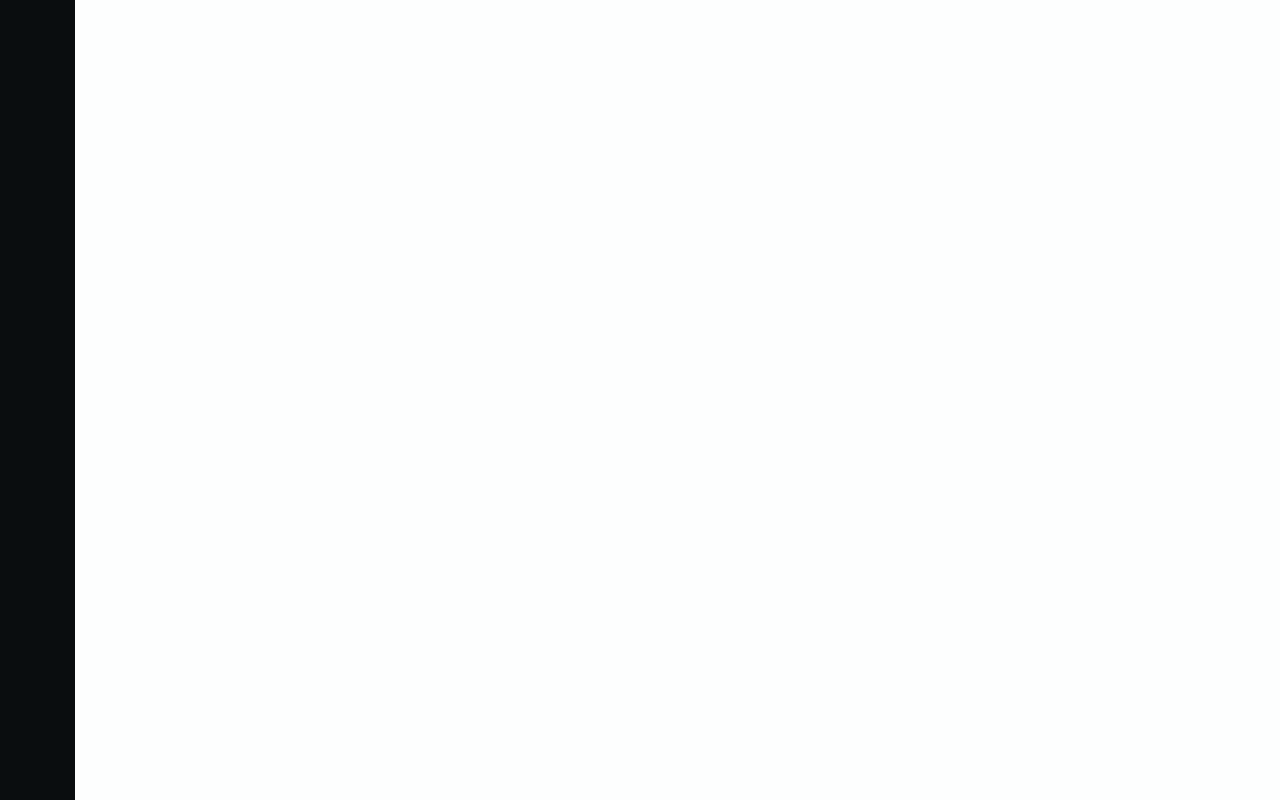
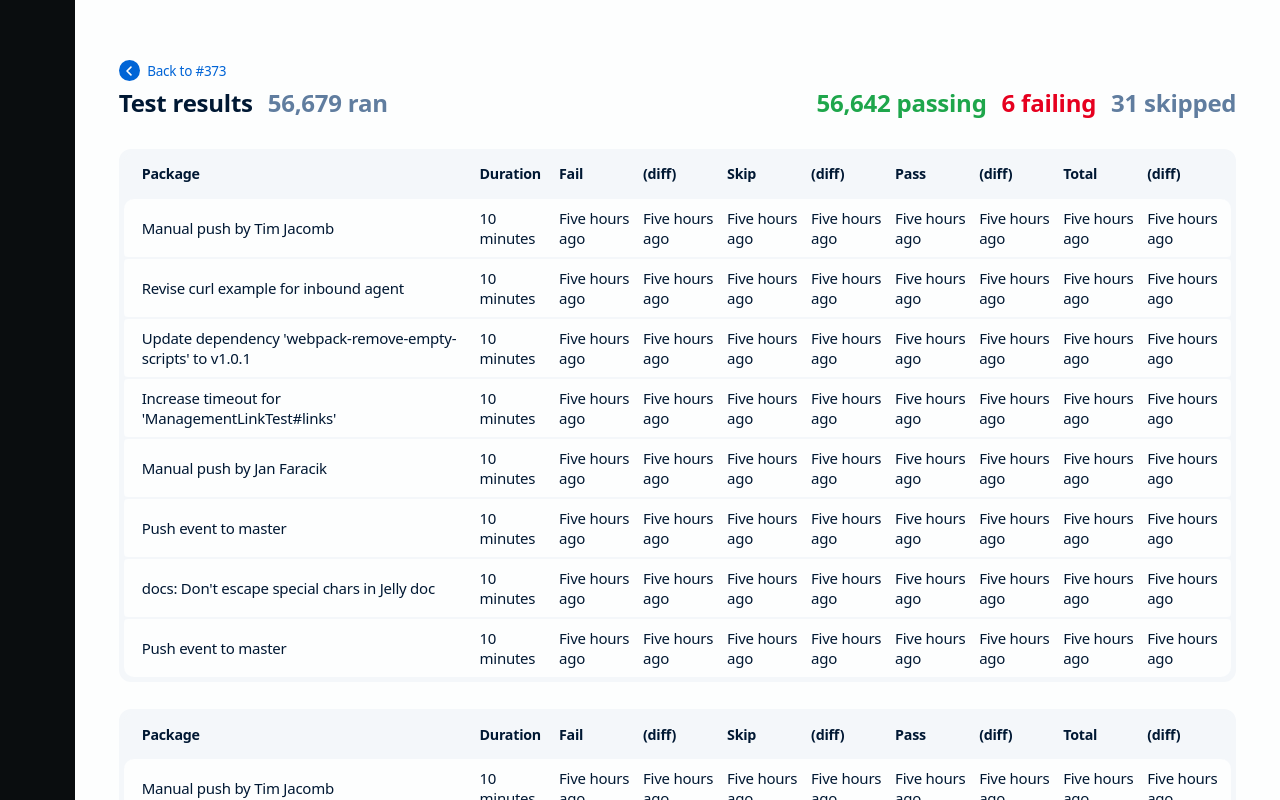
Before and after one commit to jenkinsci/jenkins-prototype, a React (Create React App) app: page /project/build/373/test-results in a window 1280 px wide. Before the commit this address had no page. Built offline with nearby package versions, Linux system fonts and the light colour scheme; some icons are missing.

Commit message:
Stageview now uses mock data, add more expanded views

```diff
--- a/src/App.jsx
+++ b/src/App.jsx
@@ -32,6 +32,8 @@ import {default as props} from "./data/tooltips";
 import Builds from "./components/panels/Builds";
 import BuildHistoryPage from "./pages/project/BuildHistoryPage";
 import ScrollToTop from "./components/ScrollToTop";
+import TestResultsPage from "./pages/project/TestResults";
+import TestCoveragePage from "./pages/project/TestCoverage";
 
 function App() {
 
@@ -150,11 +152,12 @@ function App() {
             <Route path="/people" element={<People/>} />
             <Route path="/build-monitor" element={<BuildMonitor/>} />
             <Route path="/project/configure" element={<ProjectSettings/>} />
-            <Route path="/project/build/console" element={<ConsolePage/>} />
-            <Route path="/project/build" element={<Build/>} />
             <Route path="/project/stageview" element={<StageviewPage />} />
             <Route path="/project/build-history" element={<BuildHistoryPage />} />
             <Route path="/project/build/:number" element={<Build/>} />
+            <Route path="/project/build/:number/console" element={<ConsolePage/>} />
+            <Route path="/project/build/:number/test-results" element={<TestResultsPage />} />
+            <Route path="/project/build/:number/test-coverage" element={<TestCoveragePage />} />
             <Route path="/project" element={<Project/>} />
             <Route path="/" element={<Dashboard/>} />
           </Routes>
--- a/src/components/BuildTable.jsx
+++ b/src/components/BuildTable.jsx
@@ -41,11 +41,11 @@ export default function BuildTable({projects}) {
               </td>
               <td width="20%">
                 {item.lastSuccess}
-                <Link to={"/project/build"} className={"app-tag"}>#1337</Link>
+                <Link to={"/project/build/375"} className={"app-tag"}>#1337</Link>
               </td>
               <td width="20%">
                 {item.lastFailure}
-                <Link to={"/project/build"} className={"app-tag"}>#1336</Link>
+                <Link to={"/project/build/375"} className={"app-tag"}>#1336</Link>
               </td>
               <td width="15%">{item.lastDuration}</td>
               <td className="jenkins-table-icon-host">
--- a/src/components/Card.jsx
+++ b/src/components/Card.jsx
@@ -3,9 +3,9 @@ import tippyProps from "../data/tooltips";
 import {Link} from "react-router-dom";
 import ResizeOutline from "./icons/ResizeOutline";
 
-export default function Card({title, children, expandable, expandableLink}) {
+export default function Card({title, children, expandable, expandableLink, size}) {
   return (
-    <div className={"jenkins-cards__item"}>
+    <div className={`jenkins-cards__item ${size === "wide" ? "jenkins-cards__item--wide" : ""}`}>
       {title &&
         <p className="jenkins-cards__item__title">
           { title }
--- a/src/pages/Build.jsx
+++ b/src/pages/Build.jsx
@@ -35,13 +35,13 @@ function Build() {
         <Link to={"/project"} className={"jenkins-breadcrumb"}>Core</Link>
         <Link to={"/project"} className={"jenkins-breadcrumb"}>Jenkins</Link>
         <Link to={"/project"} className={"jenkins-breadcrumb"}>master</Link>
-        <Link to={"/project/build"} className={"jenkins-breadcrumb"}>#{build.name}</Link>
+        <Link to={"/project/build/" + number} className={"jenkins-breadcrumb"}>#{build.name}</Link>
       </div>
       <div className="jenkins-app-bar jenkins-app-bar--responsive">
         <div className={"jenkins-app-bar__content"}>
           <h1 className={"jenkins-project-heading"}>
             {build.state}
-            Build #{build.name}
+            {build.message}
           </h1>
         </div>
         <div className={"jenkins-app-bar__controls"}>
@@ -80,7 +80,7 @@ function Build() {
                   </a>
                 </Tippy>
                 <Tippy content="Expand" {...tippyProps}>
-                  <Link to="/project/build/console">
+                  <Link to={`/project/build/${number}/console`}>
                     <ResizeOutline />
                   </Link>
                 </Tippy>
@@ -134,7 +134,7 @@ function Build() {
           <a className={"jenkins-link"} style={{display: "flex", marginBottom: "1rem"}}>jenkins-core-2.370-rc32873.a_643d8fefa_72.jar</a>
           <a className={"jenkins-link"} style={{display: "flex", marginBottom: "1rem"}}>jenkins-core-2.370-rc32873.a_643d8fefa_72.pom</a>
         </Card>
-        <Card title={"Test results"} expandable={true}>
+        <Card title={"Test results"} expandable={true} expandableLink={"test-results"}>
           <div className={"app-linting-card"}>
             <CheckmarkDoneOutline />
             <p>All tests passed</p>
@@ -142,7 +142,7 @@ function Build() {
             <p>Took 15 hours</p>
           </div>
         </Card>
-        <Card title={"Test coverage"} expandable={true}>
+        <Card title={"Test coverage"} expandable={true} expandableLink={"test-coverage"}>
           <p>Project Coverage:</p>
           <p>Line: 47.70% (-0.05%)</p>
           <p>Branch: 59.83% (-0.05%)</p>
--- a/src/pages/project/BuildHistoryPage.jsx
+++ b/src/pages/project/BuildHistoryPage.jsx
@@ -71,7 +71,7 @@ export default function BuildHistoryPage() {
 
                 <td>
                   <div className={"jenkins-table-centerer"}>
-                    <Link className={"jenkins-link"} to={"/project/build"}>
+                    <Link className={"jenkins-link"} to={"/project/build/" + build.name}>
                       #{build.name}
                     </Link>
                   </div>
@@ -79,7 +79,7 @@ export default function BuildHistoryPage() {
 
                 <td>
                   <div className={"jenkins-table-centerer"}>
-                    <Link className={"jenkins-link"}  to={"/project/build"}>
+                    <Link className={"jenkins-link"}  to={"/project/build" + build.name}>
                       {build.commit}
                     </Link>
                   </div>
--- a/src/pages/project/ConsolePage.jsx
+++ b/src/pages/project/ConsolePage.jsx
@@ -1,12 +1,15 @@
-import {Link} from "react-router-dom";
+import {Link, useParams} from "react-router-dom";
 import {CopyOutline, DownloadOutline, SearchOutline} from "react-ionicons";
 import TerminalText from "../../terminal";
+import builds from "../../data/builds";
 
 export default function ConsolePage() {
+  let { number } = useParams();
+
   return (
     <div className={"app-console-page app-console-colors"}>
       <div className={"app-console-page__inner"}>
-        <Link className={"app-back-link"} to={"/project/build"}>Back to Build 374</Link>
+        <Link className={"app-back-link"} to={"/project/build/" + number}>Back to #{number}</Link>
         <div className="jenkins-app-bar jenkins-app-bar--sticky">
           <div className={"jenkins-app-bar__content"}>
             <h1 className={"jenkins-project-heading"}>
--- /dev/null
+++ b/src/pages/project/TestCoverage.jsx
@@ -0,0 +1,22 @@
+import {Link, useParams} from "react-router-dom";
+import builds from "../../data/builds";
+
+export default function TestCoveragePage() {
+  let { number } = useParams();
+  const build = builds.find(b => b.name === number);
+
+  return (
+    <div className={"jenkins-body"}>
+      <Link className={"app-back-link"} to={"/project/build/" + number}>Back to #{number}</Link>
+      <div className="jenkins-app-bar jenkins-app-bar--sticky">
+        <div className={"jenkins-app-bar__content"}>
+          <h1>
+            Test coverage
+            <span style={{color: "var(--color-secondary)", marginLeft: "1rem"}}>
+            </span>
+          </h1>
+        </div>
+      </div>
+    </div>
+  );
+}
--- /dev/null
+++ b/src/pages/project/TestResults.jsx
@@ -0,0 +1,186 @@
+import {Link, useParams} from "react-router-dom";
+import {LogoGithub, SearchOutline, ShieldOutline} from "react-ionicons";
+import builds from "../../data/builds";
+import Overflow from "../../components/Overflow";
+
+export default function TestResultsPage() {
+  let { number } = useParams();
+  const build = builds.find(b => b.name === number);
+
+  return (
+    <div className={"jenkins-body"}>
+      <Link className={"app-back-link"} to={"/project/build/" + number}>Back to #{number}</Link>
+      <div className="jenkins-app-bar jenkins-app-bar--sticky">
+        <div className={"jenkins-app-bar__content"}>
+          <h1>
+            Test results
+            <span style={{color: "var(--color-secondary)", marginLeft: "1rem"}}>
+              56,679 ran
+            </span>
+          </h1>
+        </div>
+        <div className={"jenkins-app-bar__controls"}>
+          <h1 style={{color: "var(--green)"}}>
+            56,642 passing
+          </h1>
+          <h1 style={{color: "var(--red)"}}>
+            6 failing
+          </h1>
+          <h1 style={{color: "var(--color-secondary)"}}>
+            31 skipped
+          </h1>
+        </div>
+      </div>
+
+      <table className={"jenkins-table"}>
+        <thead>
+        <tr>
+          <th>
+            Package
+          </th>
+          <th>
+            Duration
+          </th>
+          <th>
+            Fail
+          </th>
+          <th>
+            (diff)
+          </th>
+          <th>
+            Skip
+          </th>
+          <th>
+            (diff)
+          </th>
+          <th>
+            Pass
+          </th>
+          <th>
+            (diff)
+          </th>
+          <th>
+            Total
+          </th>
+          <th>
+            (diff)
+          </th>
+        </tr>
+        </thead>
+        <tbody>
+        {builds.map(build => {
+          return (
+            <tr>
+              <td>
+                {build.message}
+              </td>
+              <td>
+                10 minutes
+              </td>
+              <td>
+                Five hours ago
+              </td>
+              <td>
+                Five hours ago
+              </td>
+              <td>
+                Five hours ago
+              </td>
+              <td>
+                Five hours ago
+              </td>
+              <td>
+                Five hours ago
+              </td>
+              <td>
+                Five hours ago
+              </td>
+              <td>
+                Five hours ago
+              </td>
+              <td>
+                Five hours ago
+              </td>
+            </tr>
+          )
+        })}
+        </tbody>
+      </table>
+
+      <table className={"jenkins-table"}>
+        <thead>
+          <tr>
+            <th>
+              Package
+            </th>
+            <th>
+              Duration
+            </th>
+            <th>
+              Fail
+            </th>
+            <th>
+              (diff)
+            </th>
+            <th>
+              Skip
+            </th>
+            <th>
+              (diff)
+            </th>
+            <th>
+              Pass
+            </th>
+            <th>
+              (diff)
+            </th>
+            <th>
+              Total
+            </th>
+            <th>
+              (diff)
+            </th>
+          </tr>
+        </thead>
+        <tbody>
+          {builds.map(build => {
+            return (
+              <tr>
+                <td>
+                  {build.message}
+                </td>
+                <td>
+                  10 minutes
+                </td>
+                <td>
+                  Five hours ago
+                </td>
+                <td>
+                  Five hours ago
+                </td>
+                <td>
+                  Five hours ago
+                </td>
+                <td>
+                  Five hours ago
+                </td>
+                <td>
+                  Five hours ago
+                </td>
+                <td>
+                  Five hours ago
+                </td>
+                <td>
+                  Five hours ago
+                </td>
+                <td>
+                  Five hours ago
+                </td>
+              </tr>
+            )
+          })}
+        </tbody>
+      </table>
+    </div>
+  );
+}
--- a/src/styles/App.scss
+++ b/src/styles/App.scss
@@ -40,7 +40,7 @@
   --table-row-border-radius: 4px;
 
   // Root
-  --button-background-color: hsl(212, 25%, 92.5%);
+  --button-background-color: var(--table-background-color);
   --button-background-color-hover: hsl(212, 25%, 82.5%);
   --button-background-color-active: hsl(212, 25%, 72.5%);
   --button-foreground-color: var(--foreground-color);
```
Also changed, not shown: src/components/Stageview.jsx (+16 -25 lines), src/pages/Project.jsx (+37 -34 lines).
